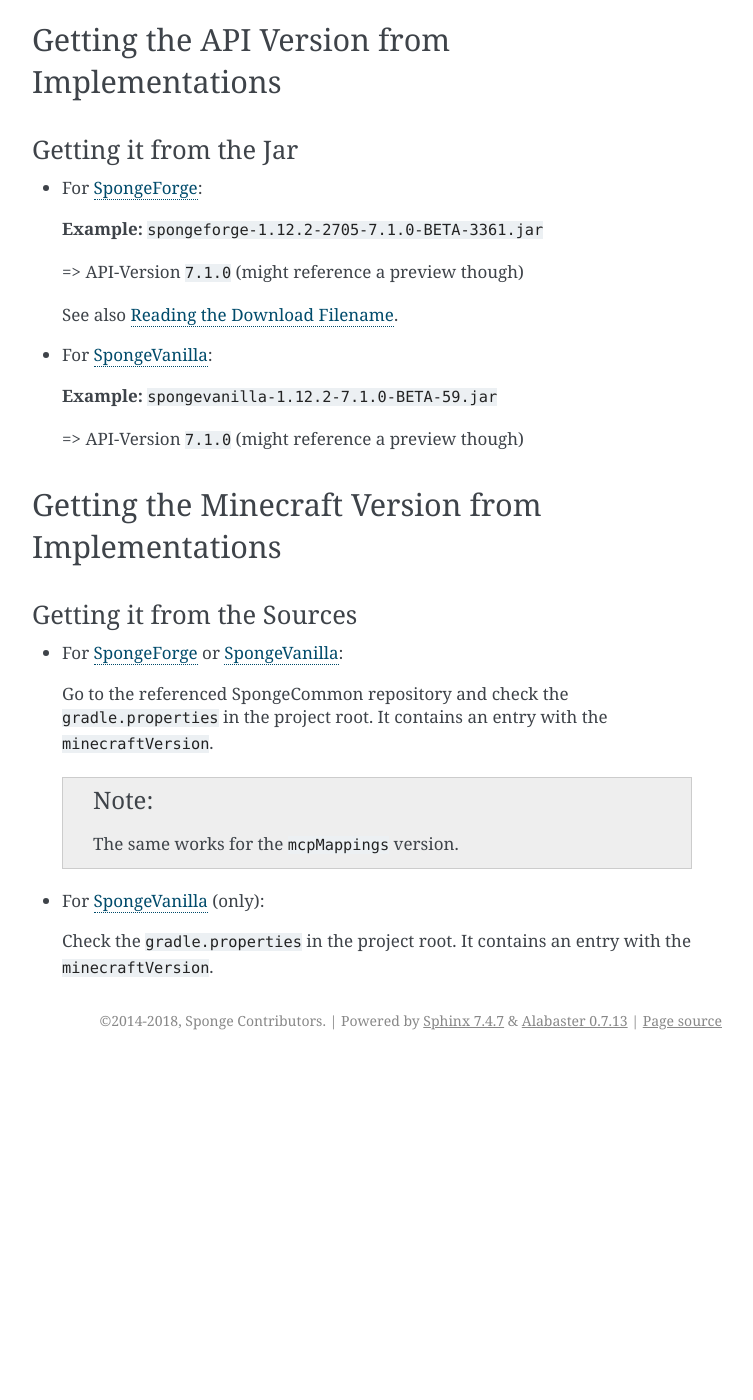
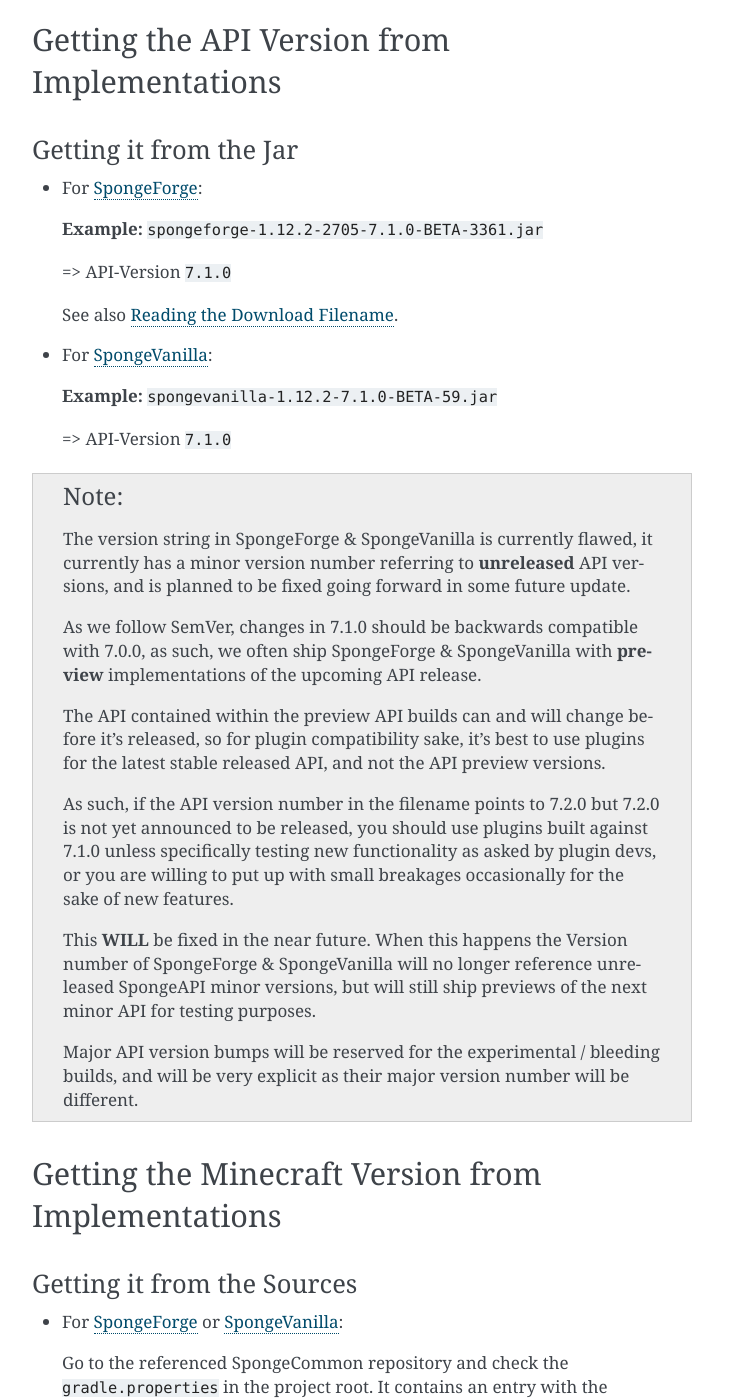
Before and after one commit to SpongePowered/SpongeDocs, a Sphinx documentation site: the page built from source/plugin/api-versions.rst, in a window 1280 px wide and 1400 px high, scrolled down 744 px. Shown: the whole window, without its empty margins (388-1141 px from the left). Built offline with Sphinx 7.4.7, drawn with Linux system fonts in a browser that asks for light colours; pages that are not in the unit, such as notebooks, are missing from menus; before the commit the page ends 1804 px from its top, so only the background shows below that.

Commit message:
Add @ryantheleach note regarding the versions string

```diff
--- a/source/plugin/api-versions.rst
+++ b/source/plugin/api-versions.rst
@@ -41,7 +41,7 @@
 
   **Example:** ``spongeforge-1.12.2-2705-7.1.0-BETA-3361.jar``
 
-  => API-Version ``7.1.0`` (might reference a preview though)
+  => API-Version ``7.1.0``
 
   See also :ref:`sponge-forge-file-name`.
 
@@ -49,7 +49,29 @@
 
   **Example:** ``spongevanilla-1.12.2-7.1.0-BETA-59.jar``
 
-  => API-Version ``7.1.0`` (might reference a preview though)
+  => API-Version ``7.1.0``
+
+.. note::
+
+    The version string in SpongeForge & SpongeVanilla is currently flawed, it currently has a minor version number
+    referring to **unreleased** API versions, and is planned to be fixed going forward in some future update.
+
+    As we follow SemVer, changes in 7.1.0 should be backwards compatible with 7.0.0, as such, we often ship
+    SpongeForge & SpongeVanilla with **preview** implementations of the upcoming API release.
+
+    The API contained within the preview API builds can and will change before it's released, so for plugin
+    compatibility sake, it's best to use plugins for the latest stable released API, and not the API preview versions.
+
+    As such, if the API version number in the filename points to 7.2.0 but 7.2.0 is not yet announced to be released,
+    you should use plugins built against 7.1.0 unless specifically testing new functionality as asked by plugin devs, or
+    you are willing to put up with small breakages occasionally for the sake of new features.
+
+    This **WILL** be fixed in the near future. When this happens the Version number of SpongeForge & SpongeVanilla will
+    no longer reference unreleased SpongeAPI minor versions, but will still ship previews of the next minor API for
+    testing purposes.
+
+    Major API version bumps will be reserved for the experimental / bleeding builds, and will be very explicit as their
+    major version number will be different.
 
 .. _associated-minecraft-version:
 
```
